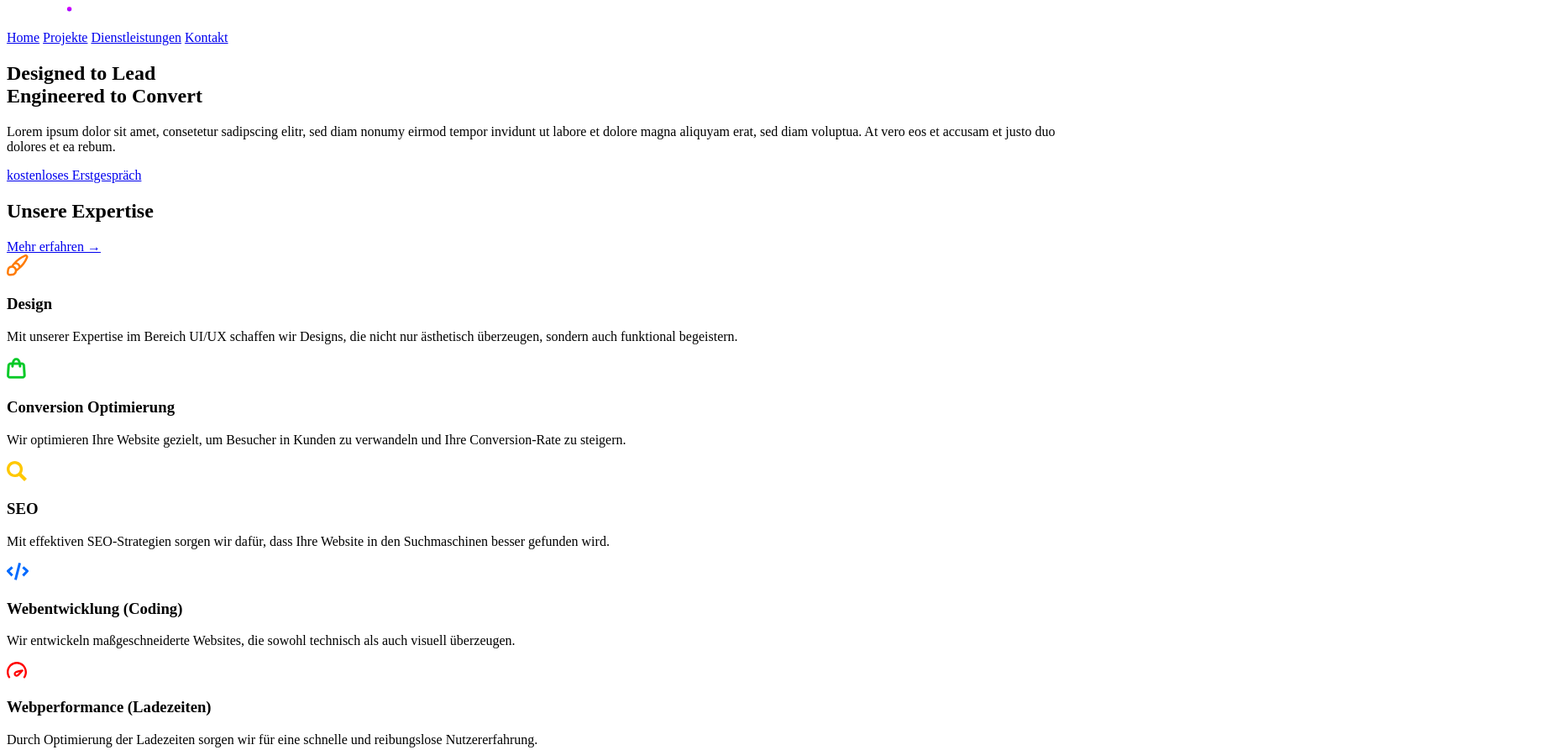
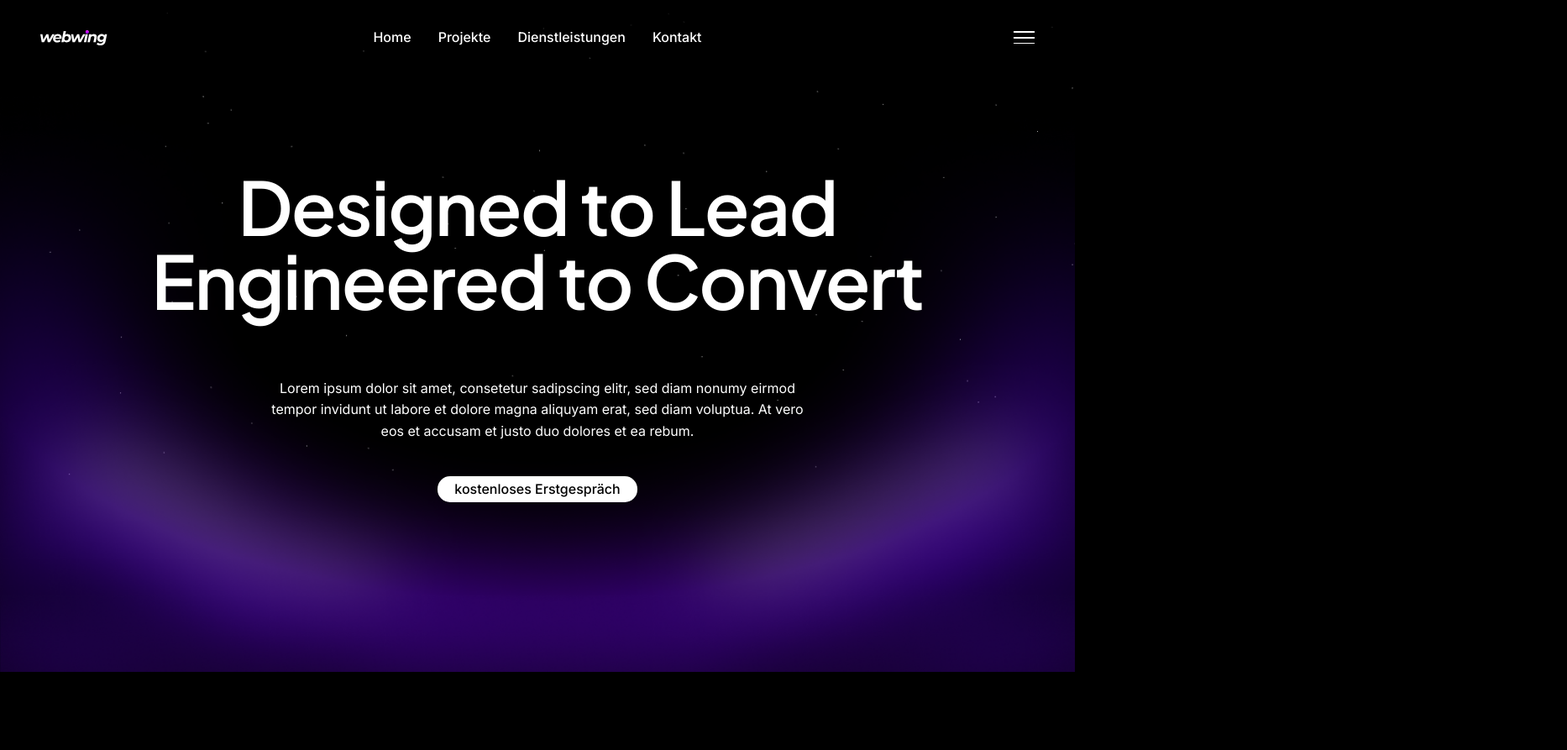
Before and after one commit to webwing-agency/webwing-website, a plain HTML site: page index.html in a window 1280 px wide. Shown: the top 893 px of the page at 84% size, 1866 px wide, since content can reach past the window. Drawn offline with Linux system fonts and the light colour scheme.

Commit message:
Add CSS to from hero until review section

```diff
--- a/index.html
+++ b/index.html
@@ -10,7 +10,7 @@
 
     <header>
 
-        <object data="assets/logo.svg" type="image/svg+xml" class="nav-logo"></object>
+        <object data="assets/logo.svg" type="image/svg+xml" width="40" height="40" class="nav-logo"></object>
 
         <nav class="nav-links">
             <a href="index.html" class="nav-link">Home</a>
@@ -34,7 +34,7 @@
 
         <section class="hero-section">
 
-            <h1 class="hero-title"> Designed to <span>Lead</span><br>Engineered to <span>Convert</span></h1>
+            <h1 class="hero-title section-title">Designed to <span>Lead</span><br>Engineered to <span>Convert</span></h1>
 
             <p class="hero-subtitle paragraph">
                     Lorem ipsum dolor sit amet, consetetur sadipscing elitr, sed diam nonumy eirmod tempor
@@ -50,19 +50,19 @@
 
         <section class="expertise-section">
 
-            <h2 class="section-title expertise-title">Unsere Expertise</h2>
+            <h2 class="expertise-title section-title">Unsere Expertise</h2>
 
             <a href="dienstleistungen.html" class="reference-link">Mehr erfahren →</a>
 
 
 
-            <div class="grid">
+            <div class="grid expertise-grid">
 
 
                 <div class="grid-card" id="expertiseCard1">
 
                     <div class="design-icon-container icon-container">
-                        <object data="/assets/icons/design.svg" type="image/svg+xml" class="icon"></object>
+                        <object data="/assets/icons/design.svg" type="image/svg+xml" width="40" height="40" class="icon"></object>
                     </div>
 
                     <h3 class="card-title">Design</h3>
@@ -77,10 +77,10 @@
                 <div class="grid-card" id="expertiseCard2">
 
                     <div class="conversion-icon-container icon-container">
-                        <object data="/assets/icons/shopping.svg" type="image/svg+xml" class="icon"></object>
+                        <object data="/assets/icons/shopping.svg" type="image/svg+xml" width="40" height="40" class="icon"></object>
                     </div>
 
-                    <h3 class="card-title">Conversion Optimierung</h3>
+                    <h3 class="card-title">Conversion</h3>
 
                     <p class="card-text">
                         Wir optimieren Ihre Website gezielt, um Besucher in Kunden zu verwandeln
@@ -92,7 +92,7 @@
                 <div class="grid-card" id="expertiseCard3">
 
                     <div class="seo-icon-container icon-container">
-                        <object data="/assets/icons/search.svg" type="image/svg+xml" class="icon"></object>
+                        <object data="/assets/icons/search.svg" type="image/svg+xml" width="40" height="40" class="icon"></object>
                     </div>
 
                     <h3 class="card-title">SEO</h3>
@@ -107,10 +107,10 @@
                 <div class="grid-card" id="expertiseCard4">
 
                     <div class="code-icon-container icon-container">
-                        <object data="/assets/icons/code.svg" type="image/svg+xml" class="icon"></object>
+                        <object data="/assets/icons/code.svg" type="image/svg+xml" width="40" height="40" class="icon"></object>
                     </div>
 
-                    <h3 class="card-title">Webentwicklung (Coding)</h3>
+                    <h3 class="card-title">Entwicklung</h3>
 
                     <p class="card-text">
                         Wir entwickeln maßgeschneiderte Websites, die sowohl technisch
@@ -122,10 +122,10 @@
                 <div class="grid-card" id="expertiseCard5">
 
                     <div class="performance-icon-container icon-container">
-                        <object data="/assets/icons/speedometer.svg" type="image/svg+xml" class="icon"></object>
+                        <object data="/assets/icons/speedometer.svg" type="image/svg+xml" width="40" height="40" class="icon"></object>
                     </div>
 
-                    <h3 class="card-title">Webperformance (Ladezeiten)</h3>
+                    <h3 class="card-title">Performance</h3>
 
                     <p class="card-text">
                         Durch Optimierung der Ladezeiten sorgen wir für eine schnelle und
@@ -137,7 +137,7 @@
                 <div class="grid-card" id="expertiseCard6">
 
                     <div class="ai-icon-container icon-container">
-                        <object data="/assets/icons/robot.svg" type="image/svg+xml" class="icon"></object>
+                        <object data="/assets/icons/robot.svg" type="image/svg+xml" width="40" height="40" class="icon"></object>
                     </div>
 
                     <h3 class="card-title">AI Integration</h3>
@@ -156,7 +156,7 @@
 
         <section class="projects-section">
 
-            <h2 class="section-title project-title">Zurückliegende Projekte</h2>
+            <h2 class="projects-title section-title ">Zurückliegende Projekte</h2>
 
             <div class="grid">
 
@@ -222,13 +222,15 @@
 
         <section class="reviews-section">
 
+            <h2 class="reviews-title section-title">Das sagen unsere Kunden</h2>
+
             <div class="grid">
 
 
 
                 <div class="grid-card" id="reviewCard1">
 
-                    <img class="client-img" src="/assets/images/clients/client-1.png" alt="Kundenbild 1">
+                    <img class="client-img" src="assets/images/clients/client-1.png" alt="Kundenbild 1">
 
                     <h3 class="card-title client-name">
                         Rainer Winkler<br>
@@ -241,14 +243,14 @@
                         eine deutliche Steigerung der Conversion-Rate."
                     </p>
 
-                    <object data="assets/icons/5-stars.svg" type="image/svg+xml" class="star-review"></object>
+                    <div class="star-container"> <object data="assets/icons/5-stars.svg" type="image/svg+xml" width="40" height="40" class="star-review"></object></div>
                 </div>
 
 
 
                 <div class="grid-card" id="reviewCard2">
 
-                    <img class="client-img" src="/assets/images/clients/client-2.png" alt="Kundenbild 2">
+                    <img class="client-img" src="assets/images/clients/client-2.png" alt="Kundenbild 2">
 
                     <h3 class="card-title client-name">
                         Joseph Stalin<br>
@@ -260,7 +262,7 @@
                         professionell und effizient. Wir sind begeistert von den Ergebnissen!"
                     </p>
 
-                    <object data="assets/icons/5-stars.svg" type="image/svg+xml" class="star-review"></object>
+                    <div class="star-container"> <object data="assets/icons/5-stars.svg" type="image/svg+xml" width="40" height="40" class="star-review"></object></div>
                 </div>
 
 
@@ -268,7 +270,7 @@
 
                 <div class="grid-card" id="reviewCard3">
 
-                    <img class="client-img" src="/assets/images/clients/client-3.png" alt="Kundenbild 3">
+                    <img class="client-img" src="assets/images/clients/client-3.png" alt="Kundenbild 3">
 
                     <h3 class="card-title client-name">
                         Arnold Schwarzenegger<br>
@@ -280,7 +282,7 @@
                         geleistet und unsere Vision perfekt umgesetzt."
                     </p>
 
-                    <object data="assets/icons/5-stars.svg" type="image/svg+xml" class="star-review"></object>
+                    <div class="star-container"> <object data="assets/icons/5-stars.svg" type="image/svg+xml" width="40" height="40" class="star-review"></object></div>
                 </div>
 
 
@@ -294,7 +296,7 @@
         <section class="book-call-section">
 
             <div class="left-side">
-                <h2 class="section-title">Bereit, ihr Projekt zu kcikstarten?</h2>
+                <h2 class="section-title">Bereit, ihr Projekt zu kickstarten?</h2>
 
                 <p class="paragraph">
                     Vereinbaren sie jetzt ein unverbindliches und kostenloses 20-minütiges Erstgespräch,
@@ -305,13 +307,13 @@
 
                     <div class="flex-center">
                         <div class="contact-icon-container icon-container ">
-                            <object data="/assets/icons/mail.svg" type="image/svg+xml" class="icon"></object>
+                            <object data="/assets/icons/mail.svg" type="image/svg+xml" width="40" height="40" class="icon"></object>
                         </div>
                         <a href="mailto:contact@webwing.agency" class="contact-link">contact@webwing.agency</a>
                     </div>
                     <div class="flex-center">
                         <div class="contact-icon-container icon-container">
-                            <object data="/assets/icons/phone.svg" type="image/svg+xml" class="icon"></object>
+                            <object data="/assets/icons/phone.svg" type="image/svg+xml" width="40" height="40" class="icon"></object>
                         </div>
                         <a href="tel:06221 123456" class="contact-link">06221 123456</a>
                     </div>
@@ -380,7 +382,7 @@
 
             <div class="logo-container">
 
-                <object data="assets/logo.svg" type="image/svg+xml" class="logo"></object>
+                <object data="assets/logo.svg" type="image/svg+xml" width="40" height="40" class="logo"></object>
 
                 <span class="slogan">Your Brand’s Wingman Online.</span>
 
--- a/styles/index.css
+++ b/styles/index.css
@@ -0,0 +1,266 @@
+@import url('https://fonts.googleapis.com/css2?family=Inter:ital,opsz,wght@0,14..32,100..900;1,14..32,100..900&family=Plus+Jakarta+Sans:ital,wght@0,200..800;1,200..800&display=swap');
+
+* {
+    box-sizing: border-box;
+    margin: 0;
+    padding: 0;
+}
+
+:root {
+    --primary-color: #FF6B00;
+    --secondary-color: #00C2FF;
+    --accent-color: #FF00C8;
+
+    --hero-title-font-size: 5.5rem;
+    --section-title-font-size: 2.5rem;
+
+    --text-font-size: 1rem;
+
+    --card-title-font-size: 1.5rem;
+    --card-text-font-size: 4rem;
+
+    --text-line-height: 1.6;
+    --heading-line-height: 1;
+
+    --heading-letter-spacing: -0.02em;
+}
+
+body {
+    font-family: 'Inter', sans-serif;
+    background-color: #000;
+    color: #fff;
+    display: flex;
+    flex-direction: column;
+    align-items: center;
+    justify-content: center;
+}
+
+section {
+    width: 100vw;
+    padding: 5rem 10vw;
+    position: relative;
+    display: flex;
+    flex-direction: column;
+    justify-content: center;
+    align-items: center;
+    margin: 30vh 0px;
+}
+
+h1, h2 {
+    font-family: 'Plus Jakarta Sans', sans-serif;
+    font-weight: 600;
+    line-height: var(--heading-line-height);
+    letter-spacing: var(--heading-letter-spacing);
+}
+
+h3 {
+    font-family: 'Inter', sans-serif;
+    font-weight: 600;
+    line-height: var(--heading-line-height);
+    letter-spacing: var(--heading-letter-spacing);
+}
+
+.section-title {
+    font-size: var(--section-title-font-size);
+    margin-bottom: 2rem;
+    width: 100%;
+}
+
+p, a {
+    font-size: var(--text-font-size);
+    line-height: var(--text-line-height);
+}
+
+.cta {
+    padding: 3px 20px;
+    background-color: #fff;
+    color: #000;
+    text-decoration: none;
+    border-radius: 15px;
+    font-weight: 500;
+    transition: background-color 0.3s, color 0.3s;
+}
+
+.cta:hover {
+    background-color: var(--primary-color);
+    color: #fff;
+}
+
+.grid {
+    display: grid;
+    gap: 2rem;
+    width: 100%;
+    grid-template-columns: repeat(3, minmax(0, 1fr));
+
+}
+
+.grid-card {
+    padding: 2rem;
+    background: rgba(255, 255, 255, 0.05);
+    border: 2px solid rgba(255, 255, 255, 0.1);
+    box-shadow: 0px 4px 4px rgba(0, 0, 0, 0.25);
+    backdrop-filter: blur(2px);
+    border-radius: 10px;
+    position: relative;
+}
+
+.icon {
+    display: block;
+    width: 40px;
+    height: 40px;
+}
+
+
+/* Header */
+
+header {
+    width: 100vw;
+    padding: 2rem 3rem;
+    position: fixed;
+    top: 0;
+    left: 0;
+    display: flex;
+    justify-content: center;
+    align-items: center;
+    z-index: 1000;
+    background-image: linear-gradient(rgba(0,0,0,1) 0%, rgba(0,0,0,0) 100%);
+}
+
+    .nav-logo {
+        position: absolute;
+        left: 3rem;
+        width: 80px;
+    }
+
+    .nav-links {
+        display: flex;
+        gap: 2rem;
+    }
+
+        .nav-links a {
+            color: #fff;
+            text-decoration: none;
+            font-weight: 500;
+            transition: color 0.3s;
+        }
+
+    .hamburger-menu {
+        position: absolute;
+        right: 3rem;
+        height: 15px;
+        display: flex;
+        flex-direction: column;
+        justify-content: space-between;
+        cursor: pointer;
+    }
+
+        .hamburger-menu .bar {
+            width: 25px;
+            height: 1.5px;
+            background-color: #fff;
+        }
+
+/* Hero Section */
+
+.hero-section {
+    height: 100vh;
+    background-image: url('../assets/hero-bg.png');
+    background-size: cover;
+    background-position: bottom;
+    gap: 2.5rem;
+    margin-top: 0px;
+}
+
+    .hero-title {
+        font-size: var(--hero-title-font-size);
+        text-align: center;
+    }
+
+    .hero-subtitle {
+        font-size: var(--text-font-size);
+        text-align: center;
+        max-width: 650px;
+    }
+
+
+/* Expertise Section */
+.expertise-section .reference-link {
+    position: absolute;
+    top: 6rem;
+    right: 10vw;
+    font-weight: 500;
+    text-decoration: underline;
+    color: rgba(255, 255, 255, 0.75);
+    transition: color 0.3s;
+}
+
+.expertise-section .reference-link:hover {
+    color: white;
+    transition: color 0.3s;
+}
+
+.expertise-title {
+    text-align: left;
+}
+
+.card-title {
+    font-size: 2rem;
+    margin-top: 20px;
+    margin-bottom: 10px;
+}
+
+/* Projects Section */
+.projects-title {
+    text-align: right;
+}
+
+.projects-section .reference-link {
+    position: absolute;
+    top: 4rem;
+    left: 10vw;
+    margin-top: 2rem;
+    font-weight: 500;
+    text-decoration: underline;
+    color: rgba(255, 255, 255, 0.75);
+    transition: color 0.3s;
+}
+
+
+/* Reviews Section */
+.reviews-section .grid-card {
+    padding-bottom: 65px;
+}
+.reviews-title {
+    text-align: center;
+}
+
+.client-img {
+    height: 40px;
+    width: 40px;
+    border-radius: 5px;
+}
+
+.corporation-name {
+    font-size: 1rem;
+    font-weight: 600;
+    color: rgba(255, 255, 255, 0.75)
+}
+
+.testimonial-text {
+    font-style: italic;
+    margin-top: 15px;
+}
+
+.star-container {
+    width: calc(100% - 4rem);
+    position: absolute;
+    display: flex;
+    align-items: center;
+    justify-content: center;
+    gap: 5px;
+    bottom: 15px;
+}
+
+    .star-review {
+        width: 60px;;
+    }
```
